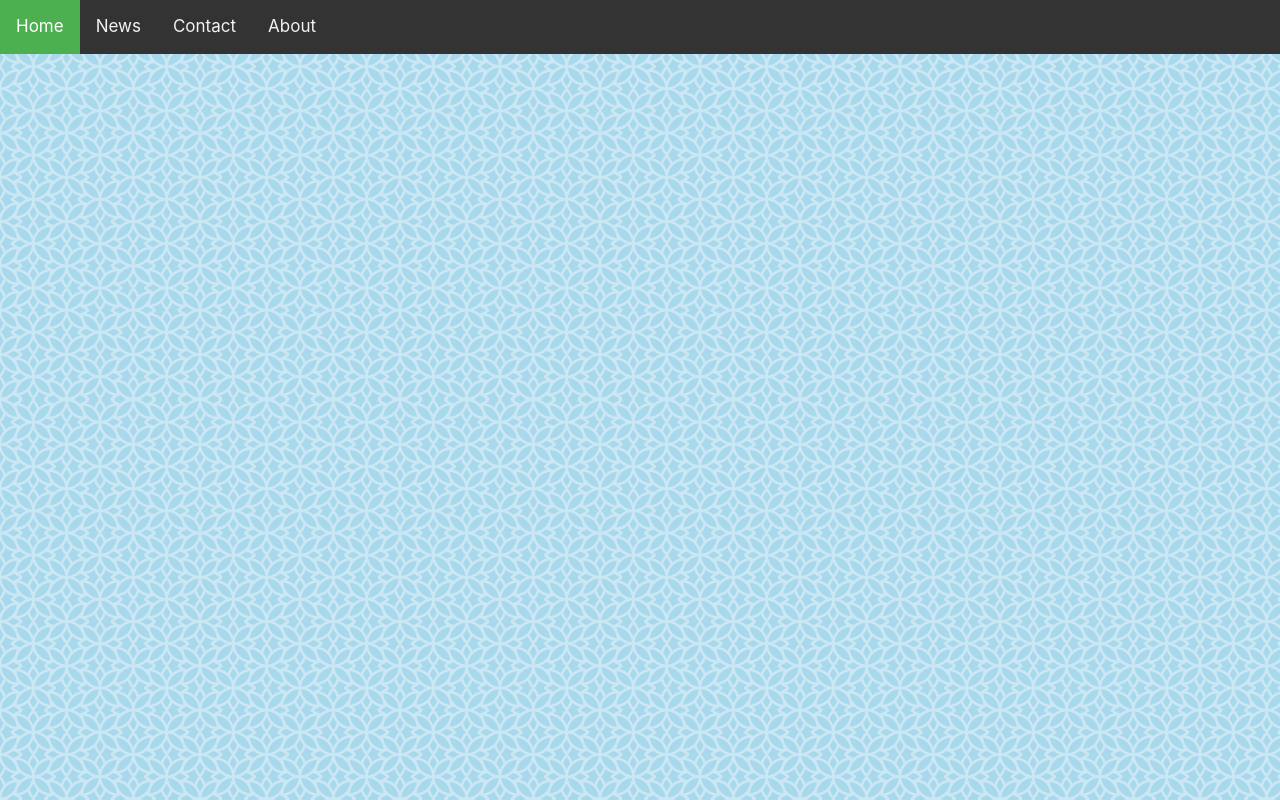
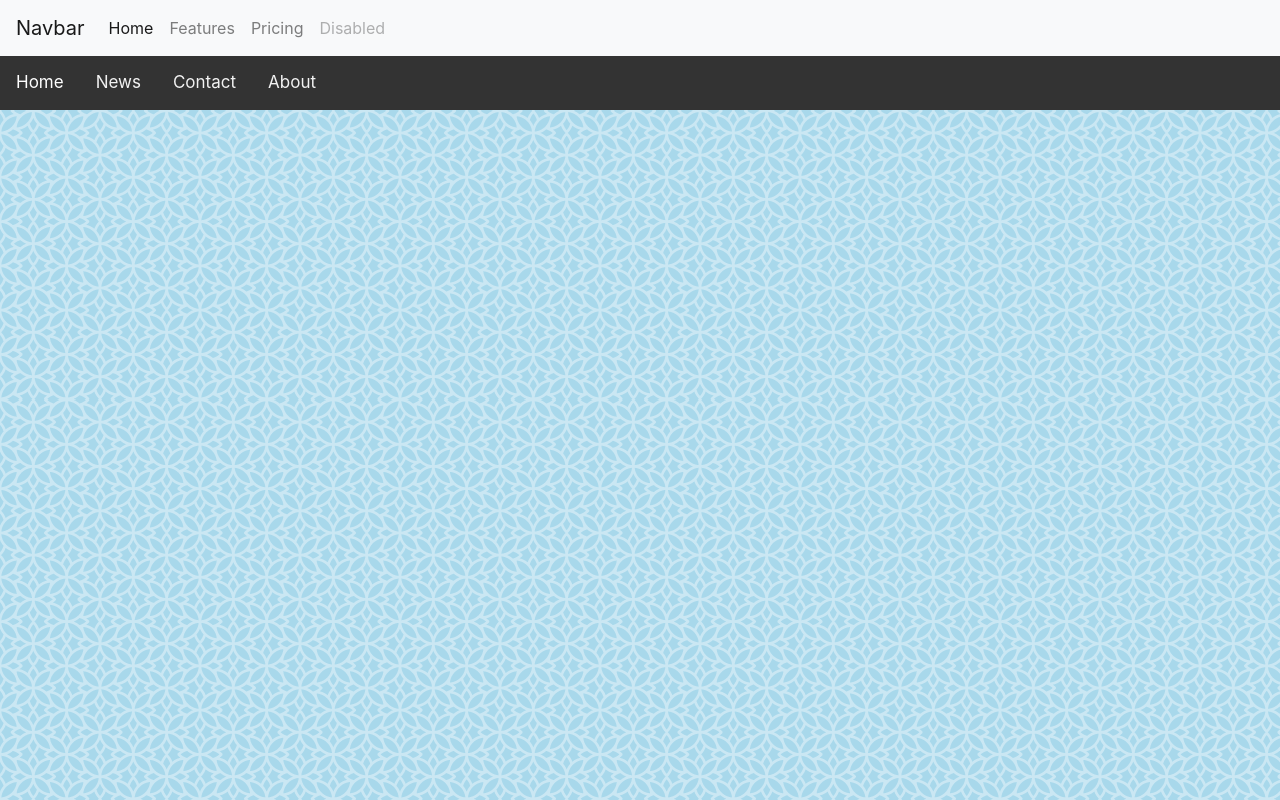
Before and after one commit to loraxgirl/Bootstrap-Portfolio, a plain HTML site: page index3.html in a window 1280 px wide. Drawn offline with nearby package versions, Linux system fonts and the light colour scheme.

Commit message:
combining bootstrap navbar and javascript collapse - 1

```diff
--- a/example.css
+++ b/example.css
@@ -23,7 +23,7 @@
 
 /* Add an active class to highlight the current page */
 .topnav a.active {
-  background-color: #4CAF50;
+  background-color: #gray;
   color: white;
 }
 
--- a/index3.html
+++ b/index3.html
@@ -12,8 +12,38 @@
     <!-- Header Section -->
     <header>
 
+        <link rel="stylesheet" href="https://stackpath.bootstrapcdn.com/bootstrap/4.4.1/css/bootstrap.min.css" integrity="sha384-Vkoo8x4CGsO3+Hhxv8T/Q5PaXtkKtu6ug5TOeNV6gBiFeWPGFN9MuhOf23Q9Ifjh" crossorigin="anonymous">
+        <link rel="stylesheet" href="https://cdnjs.cloudflare.com/ajax/libs/font-awesome/4.7.0/css/font-awesome.min.css">
 
-        <link rel="stylesheet" href="https://cdnjs.cloudflare.com/ajax/libs/font-awesome/4.7.0/css/font-awesome.min.css">
+
+
+        <nav class="navbar navbar-expand-lg navbar-light bg-light">
+            <a class="navbar-brand" href="#">Navbar</a>
+            <button class="navbar-toggler" type="button" data-toggle="collapse" data-target="#navbarNav" aria-controls="navbarNav" aria-expanded="false" aria-label="Toggle navigation">
+              <span class="navbar-toggler-icon"></span>
+            </button>
+            <div class="collapse navbar-collapse" id="navbarNav">
+              <ul class="navbar-nav navbar-right">
+                <li class="nav-item active">
+                  <a class="nav-link" href="#">Home <span class="sr-only">(current)</span></a>
+                </li>
+                <li class="nav-item">
+                  <a class="nav-link" href="#">Features</a>
+                </li>
+                <li class="nav-item">
+                  <a class="nav-link" href="#">Pricing</a>
+                </li>
+                <li class="nav-item">
+                  <a class="nav-link disabled" href="#" tabindex="-1" aria-disabled="true">Disabled</a>
+                </li>
+              </ul>
+            </div>
+          </nav>
+
+
+
+
+
 
         <div class="topnav" id="myTopnav">
           <a href="#home" class="active">Home</a>
```
